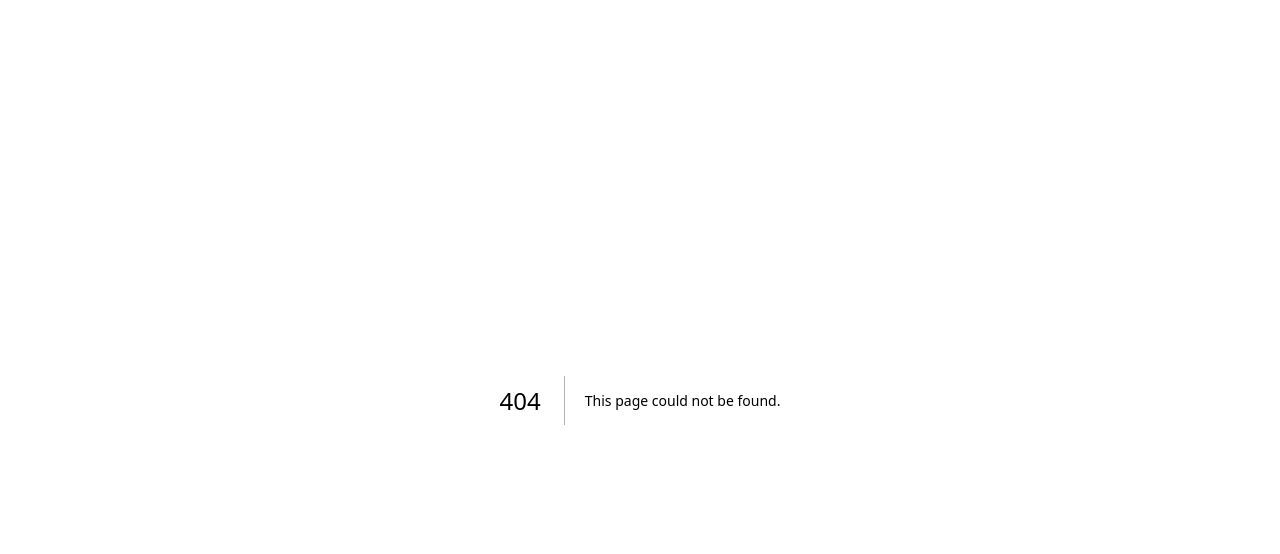
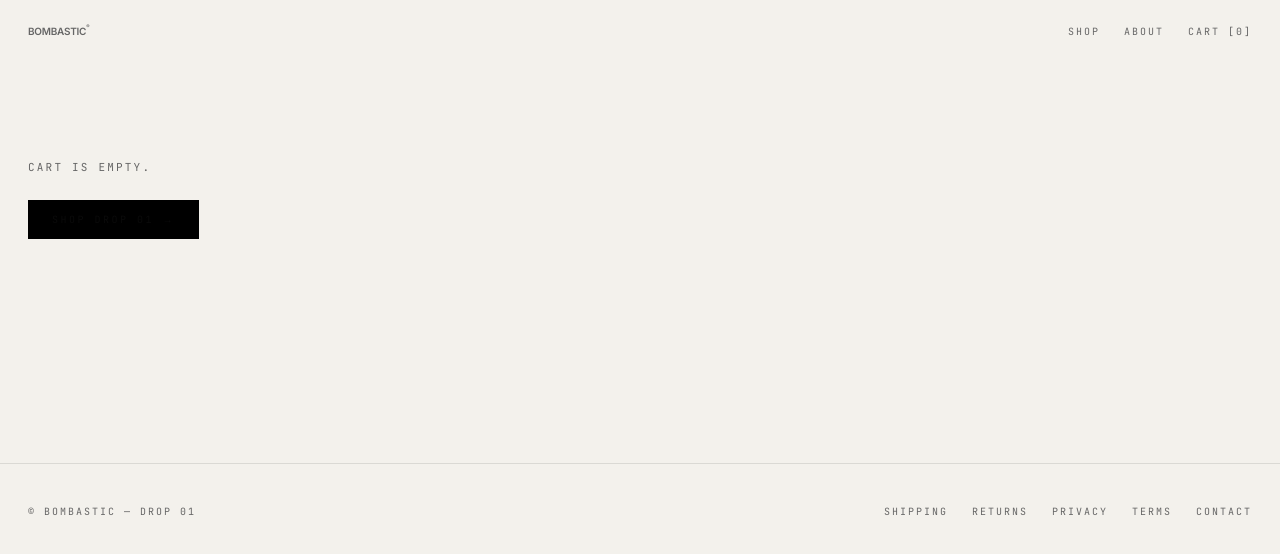
Before and after one commit to Krish80116/bombastic, a Next.js app: page /cart in a window 1280 px wide. Before the commit this address had no page. Shown: the top 554 px of the page. Built offline with nearby package versions, Linux system fonts and the light colour scheme.

Commit message:
feat: cart page with qty edit, remove, persistence

```diff
--- /dev/null
+++ b/src/app/cart/page.tsx
@@ -0,0 +1,14 @@
+import { Nav } from '@/components/Nav';
+import { Footer } from '@/components/Footer';
+import { SurfaceLayout } from '@/components/SurfaceLayout';
+import { CartView } from '@/components/CartView';
+
+export default function CartPage() {
+  return (
+    <SurfaceLayout surface="light">
+      <Nav surface="light" />
+      <CartView />
+      <Footer surface="light" />
+    </SurfaceLayout>
+  );
+}
--- /dev/null
+++ b/src/components/CartView.tsx
@@ -0,0 +1,80 @@
+'use client';
+
+import Link from 'next/link';
+import { useCart } from './CartProvider';
+import { computeCartTotals } from '@/lib/cart-math';
+import { products } from '@/data/products';
+
+export function CartView() {
+  const { entries, setQty, remove } = useCart();
+  const { lines, subtotalInr, itemCount } = computeCartTotals(entries, products);
+
+  if (lines.length === 0) {
+    return (
+      <div className="px-7 py-24">
+        <div className="font-mono text-[11px] tracking-[0.2em] uppercase text-[var(--color-muted-light)]">
+          Cart is empty.
+        </div>
+        <Link
+          href="/shop"
+          className="inline-block mt-6 px-6 py-3 bg-black text-[var(--color-bg-light)] font-mono text-[10px] tracking-[0.25em] uppercase"
+        >
+          Shop Drop 01 →
+        </Link>
+      </div>
+    );
+  }
+
+  return (
+    <div className="px-7 py-12">
+      <div className="font-mono text-[10px] tracking-[0.25em] uppercase text-[var(--color-muted-light)] mb-6">
+        Cart — {itemCount} item{itemCount === 1 ? '' : 's'}
+      </div>
+
+      <div className="border-t border-black/10">
+        {lines.map((l) => (
+          <div
+            key={`${l.slug}-${l.size}`}
+            className="grid grid-cols-[80px_1fr_auto] gap-4 border-b border-black/10 py-5 items-center"
+          >
+            <div className="aspect-[3/4] bg-black/5" />
+            <div>
+              <div className="font-display text-base">{l.name}</div>
+              <div className="font-mono text-[11px] tracking-[0.15em] uppercase text-[var(--color-muted-light)] mt-1">
+                Size {l.size} · ₹ {l.unitPriceInr.toLocaleString('en-IN')}
+              </div>
+              <div className="flex gap-3 mt-2 items-center font-mono text-xs">
+                <button onClick={() => setQty(l.slug, l.size, l.qty - 1)} className="px-2">
+                  −
+                </button>
+                <span>{l.qty}</span>
+                <button onClick={() => setQty(l.slug, l.size, l.qty + 1)} className="px-2">
+                  +
+                </button>
+                <button
+                  onClick={() => remove(l.slug, l.size)}
+                  className="ml-4 underline text-[var(--color-muted-light)]"
+                >
+                  remove
+                </button>
+              </div>
+            </div>
+            <div className="font-mono text-sm">₹ {l.lineTotalInr.toLocaleString('en-IN')}</div>
+          </div>
+        ))}
+      </div>
+
+      <div className="mt-10 flex justify-between items-center">
+        <div className="font-mono text-[11px] tracking-[0.2em] uppercase">Subtotal</div>
+        <div className="font-mono text-lg">₹ {subtotalInr.toLocaleString('en-IN')}</div>
+      </div>
+
+      <Link
+        href="/checkout"
+        className="inline-block mt-6 px-8 py-4 bg-black text-[var(--color-bg-light)] font-mono text-[11px] tracking-[0.25em] uppercase"
+      >
+        Checkout →
+      </Link>
+    </div>
+  );
+}
```
